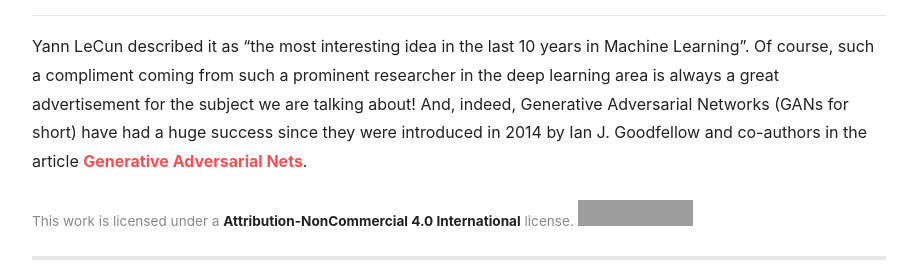
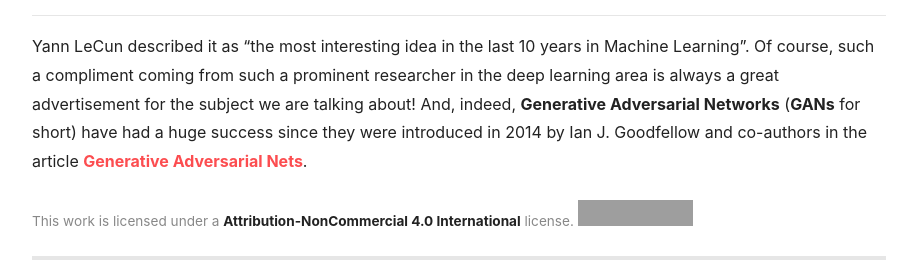
Before and after one commit to YimingMa/YIMINGMA.github.io, a Jekyll site: the page built from _posts/2022-03-08-generative-adversarial-nets.md, in a window 1280 px wide, cut to the strip 414-694 px from the top of the page. Shown: the whole strip, without its empty margins (71-988 px from the left). Built offline with Jekyll 4.4.1, drawn with Linux system fonts in a browser that asks for light colours; nearby versions of some CDN libraries; grey boxes are pictures that could not be loaded.

```diff
--- a/_posts/2022-03-08-generative-adversarial-nets.md
+++ b/_posts/2022-03-08-generative-adversarial-nets.md
@@ -96,4 +96,4 @@ aside:
 
 ## Introduction
 
-Yann LeCun described it as “the most interesting idea in the last 10 years in Machine Learning”. Of course, such a compliment coming from such a prominent researcher in the deep learning area is always a great advertisement for the subject we are talking about! And, indeed, Generative Adversarial Networks (GANs for short) have had a huge success since they were introduced in 2014 by Ian J. Goodfellow and co-authors in the article [Generative Adversarial Nets](https://proceedings.neurips.cc/paper/2014/file/5ca3e9b122f61f8f06494c97b1afccf3-Paper.pdf).
+Yann LeCun described it as “the most interesting idea in the last 10 years in Machine Learning”. Of course, such a compliment coming from such a prominent researcher in the deep learning area is always a great advertisement for the subject we are talking about! And, indeed, **Generative Adversarial Networks** (**GANs** for short) have had a huge success since they were introduced in 2014 by Ian J. Goodfellow and co-authors in the article [Generative Adversarial Nets](https://proceedings.neurips.cc/paper/2014/file/5ca3e9b122f61f8f06494c97b1afccf3-Paper.pdf).
```
